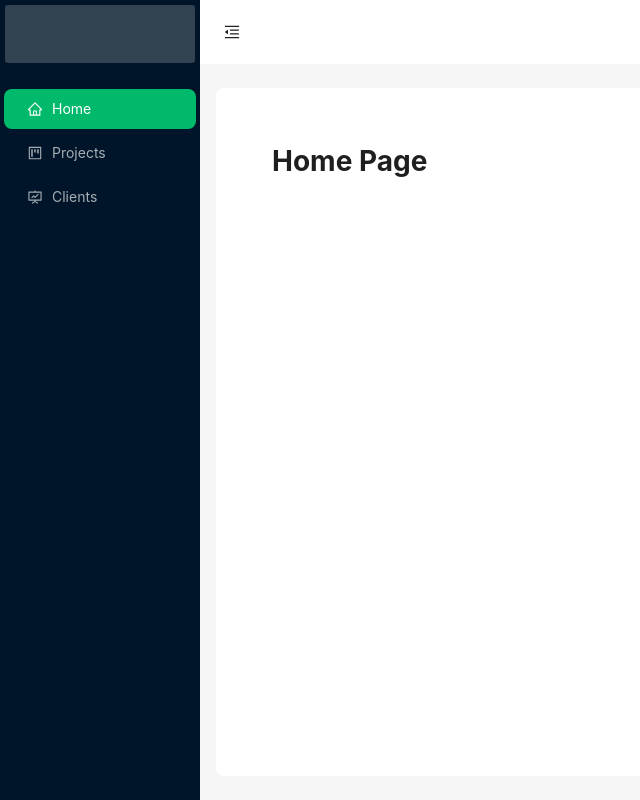
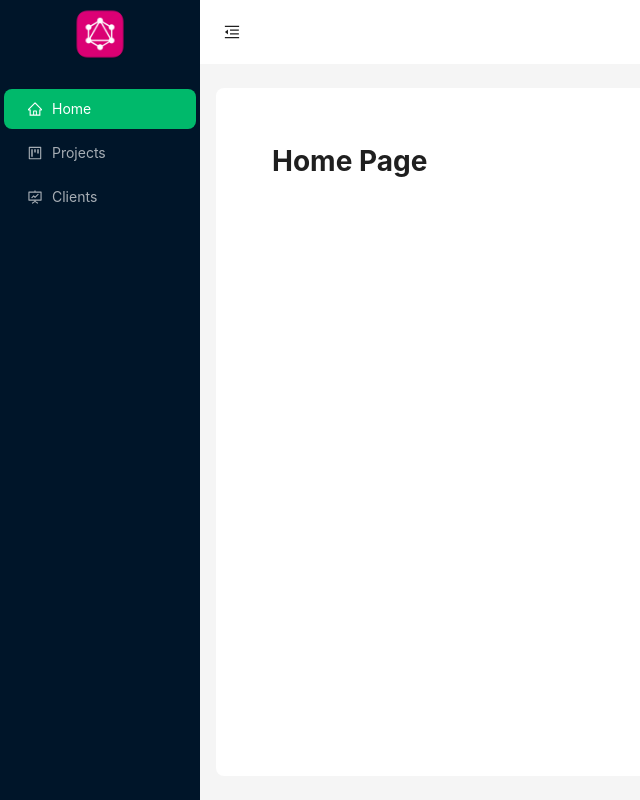
Before and after one commit to Sagarchauhan-web/mgmt-graphql, a React (Create React App) app in the folder client/: page / in a window 1280 px wide. Shown: the whole page, without its empty margins (0-640 px from the left). Built offline with nearby package versions, Linux system fonts and the light colour scheme.

Commit message:
Logo setup

```diff
--- a/client/src/Sidebar.jsx
+++ b/client/src/Sidebar.jsx
@@ -8,6 +8,7 @@ import {
 } from '@ant-design/icons';
 import { Layout, Menu, Button, theme } from 'antd';
 import { useNavigate } from 'react-router-dom';
+import Graphql from './assets/graphql.png';
 const { Header, Sider, Content } = Layout;
 
 const Container = ({ children }) => {
@@ -47,7 +48,9 @@ const Container = ({ children }) => {
   return (
     <Layout style={{ minHeight: '100vh' }}>
       <Sider trigger={null} collapsible collapsed={collapsed}>
-        <div className='demo-logo-vertical' />
+        <div className='demo-logo-vertical'>
+          <img src={Graphql} alt='graphql' />
+        </div>
         <Menu
           theme='dark'
           mode='inline'
--- a/client/src/index.css
+++ b/client/src/index.css
@@ -23,6 +23,13 @@ code {
   height: 3.6rem;
   margin: 5px;
   margin-bottom: 1.4rem;
-  background-color: hsl(209, 24%, 26%);
+  /* background-color: hsl(208, 15%, 54%); */
   border-radius: 0.2rem;
+  display: flex;
+  align-items: center;
+  justify-content: center;
 }
+
+.demo-logo-vertical img {
+  height: 3.6rem;
+}
```
Also changed, not shown: client/src/assets/graphql.png (renamed from client/public/graphql.png).
